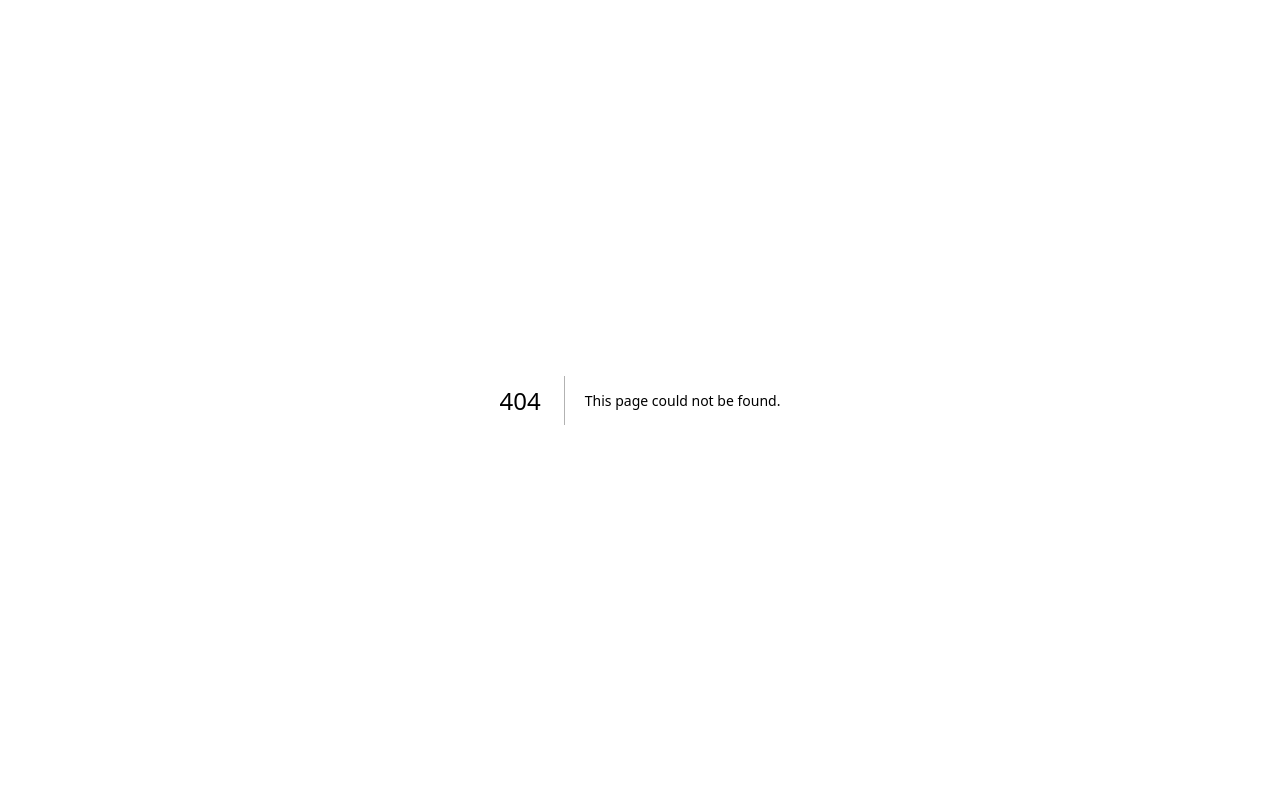
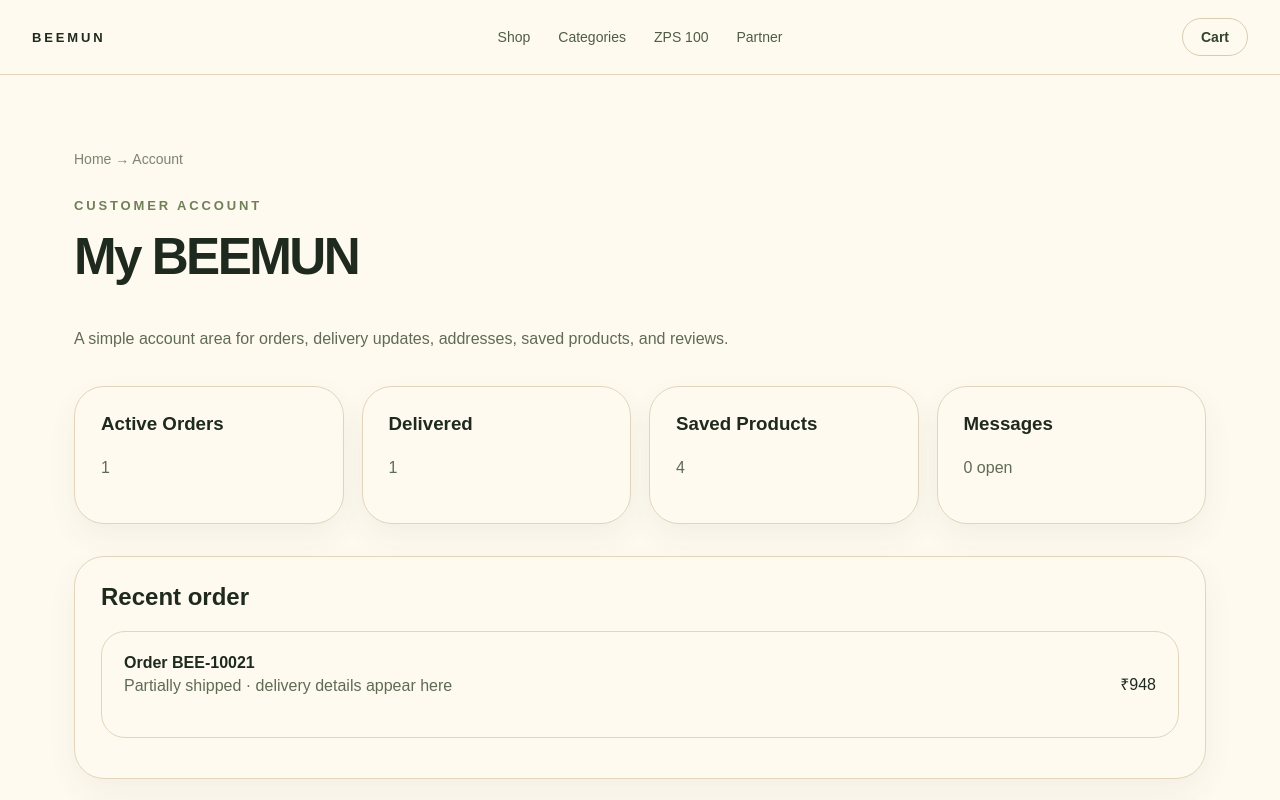
Before and after one commit to reveritnow/beemun-frontend, a Next.js app: page /account in a window 1280 px wide. Before the commit this address had no page. Shown: the top 800 px of the page. Built offline with nearby package versions, Linux system fonts and the light colour scheme.

Commit message:
Add real account route

```diff
--- /dev/null
+++ b/src/app/account/page.tsx
@@ -0,0 +1,5 @@
+import AccountPageView from '@/components/pages/AccountPageView'
+
+export default function AccountPage() {
+  return <AccountPageView />
+}
```
